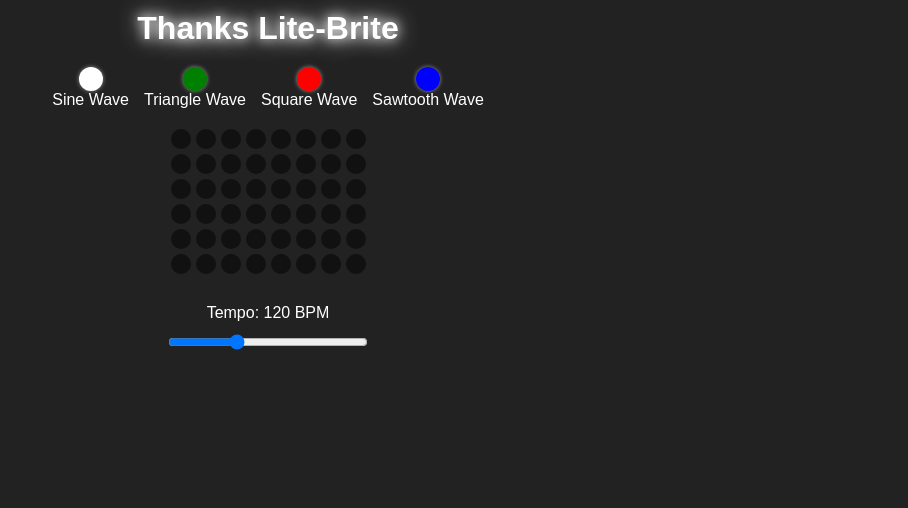
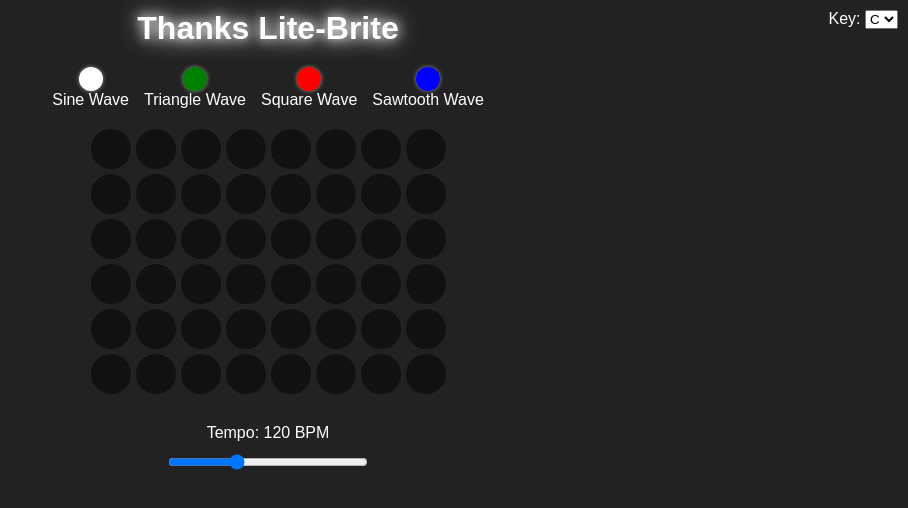
Before and after one commit to sleepgood/Test-pwa-app, a plain HTML site: page index.html in a window 1280 px wide. Shown: the whole page, without its empty margins (372-1280 px from the left). Drawn offline with Linux system fonts and the light colour scheme.

Commit message:
Update index.html

```diff
--- a/index.html
+++ b/index.html
@@ -22,6 +22,14 @@
             font-size: 2em;
             text-align: center;
             text-shadow: 0 0 12px #fff, 0 0 24px #fff;
+        }
+
+        #key-selector {
+            position: absolute;
+            top: 10px;
+            right: 10px;
+            font-size: 1em;
+            color: #fff;
         }
 
         #color-picker {
@@ -49,8 +57,8 @@
 
         #grid {
             display: grid;
-            grid-template-columns: repeat(8, 20px); /* 8 columns for 8 steps */
-            grid-template-rows: repeat(6, 20px); /* 6 rows for 6 notes */
+            grid-template-columns: repeat(8, 40px); /* Increased size */
+            grid-template-rows: repeat(6, 40px); /* Increased size */
             gap: 5px;
             max-width: 100vw;
             margin-bottom: 10px;
@@ -58,15 +66,15 @@
         }
 
         .peg {
-            width: 20px;
-            height: 20px;
+            width: 40px;
+            height: 40px;
             border-radius: 50%;
             background-color: #111;
             transition: background-color 0.3s ease, box-shadow 0.3s ease;
         }
 
         .peg.active {
-            box-shadow: 0 0 5px 5px var(--color), 0 0 12px 12px var(--color), 0 0 20px 20px var(--color);
+            box-shadow: 0 0 8px 4px var(--color), 0 0 16px 8px var(--color);
             background-color: var(--color);
         }
 
@@ -86,6 +94,19 @@
 </head>
 <body>
     <h1>Thanks Lite-Brite</h1>
+
+    <div id="key-selector">
+        <label for="key-select">Key: </label>
+        <select id="key-select">
+            <option value="C">C</option>
+            <option value="D">D</option>
+            <option value="E">E</option>
+            <option value="F">F</option>
+            <option value="G">G</option>
+            <option value="A">A</option>
+            <option value="B">B</option>
+        </select>
+    </div>
 
     <div id="color-picker">
         <div class="color-option" data-color="white">
@@ -114,24 +135,38 @@
     </div>
 
     <script>
-        // Setup grid and color picker
+        // Setup grid, color picker, and key selector
         const grid = document.getElementById("grid");
         const colorPicker = document.getElementById("color-picker");
         const tempoSlider = document.getElementById("tempo-slider");
         const tempoDisplay = document.getElementById("tempo-display");
+        const keySelect = document.getElementById("key-select");
 
         let currentColor = "white";
         let tempo = 120;
         let stepIndex = 0;
+        let selectedKey = "C";
 
-        // Define frequencies for Cmaj6 (C4, E4, G4, A4, C5, E5)
-        const frequencies = [261.63, 329.63, 392.00, 440.00, 523.25, 659.25];
+        // Define frequencies for a base Cmaj6 (C4, E4, G4, A4, C5, E5) and adjust based on key
+        const baseFrequencies = {
+            "C": [261.63, 329.63, 392.00, 440.00, 523.25, 659.25],
+            "D": [293.66, 369.99, 440.00, 493.88, 587.33, 739.99],
+            "E": [329.63, 415.30, 493.88, 523.25, 659.25, 830.61],
+            "F": [349.23, 440.00, 523.25, 587.33, 698.46, 880.00],
+            "G": [392.00, 493.88, 587.33, 659.25, 783.99, 987.77],
+            "A": [440.00, 554.37, 659.25, 739.99, 880.00, 1108.73],
+            "B": [493.88, 622.25, 739.99, 830.61, 987.77, 1244.51]
+        };
+
+        function getFrequencies() {
+            return baseFrequencies[selectedKey];
+        }
 
         // Map colors to waveforms and volume adjustments
         const waveforms = {
             "white": { type: "sine", volume: 0.2 },
             "green": { type: "triangle", volume: 0.2 },
-            "red": { type: "square", volume: 0.15 }, // Reduced volume for square wave
+            "red": { type: "square", volume: 0.15 },
             "blue": { type: "sawtooth", volume: 0.2 }
         };
 
@@ -171,6 +206,7 @@
                 peg.dataset.active = "false";
                 peg.style.backgroundColor = "#111";
                 peg.dataset.color = "";
+                peg.classList.remove("active");
             } else {
                 peg.dataset.active = "true";
                 peg.style.setProperty("--color", currentColor);
@@ -178,6 +214,11 @@
                 peg.classList.add("active");
             }
         }
+
+        // Key selection change
+        keySelect.addEventListener("change", () => {
+            selectedKey = keySelect.value;
+        });
 
         // Tempo control
         tempoSlider.addEventListener("input", () => {
@@ -187,6 +228,7 @@
 
         // Play loop
         function playStep() {
+            const frequencies = getFrequencies();
             const stepPegs = pegs.slice(stepIndex * numRows, (stepIndex + 1) * numRows);
 
             stepPegs.forEach((peg, rowIndex) => {
@@ -199,7 +241,9 @@
             });
 
             stepIndex = (stepIndex + 1) % numCols;
-            setTimeout(playStep, (60000 / tempo) / 2);
+
+
+ setTimeout(playStep, (60000 / tempo) / 2);
         }
 
         // Play sound
```
